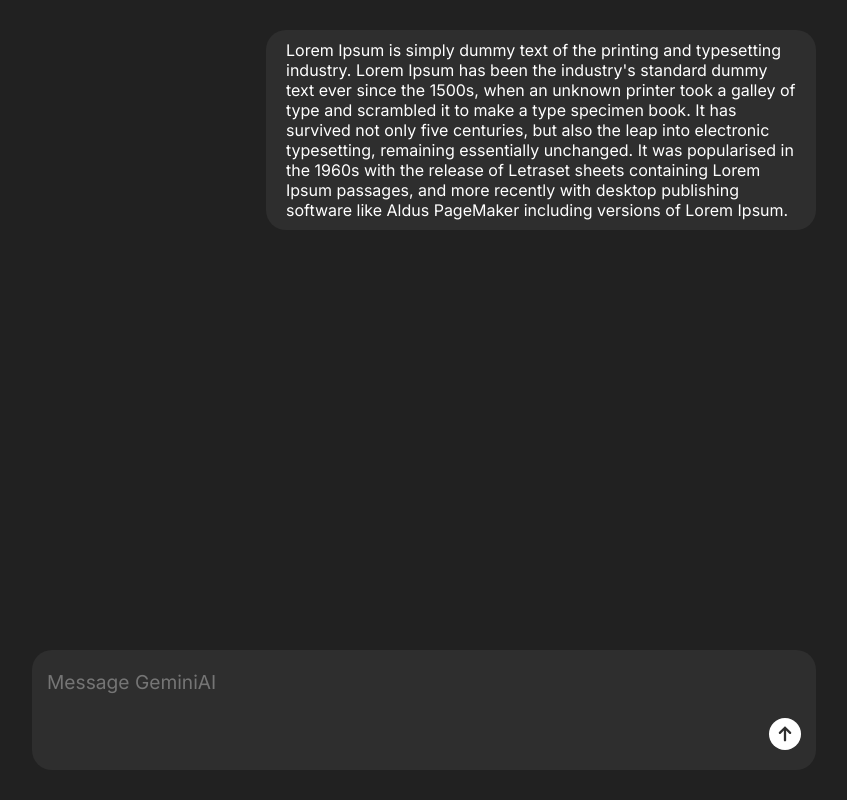
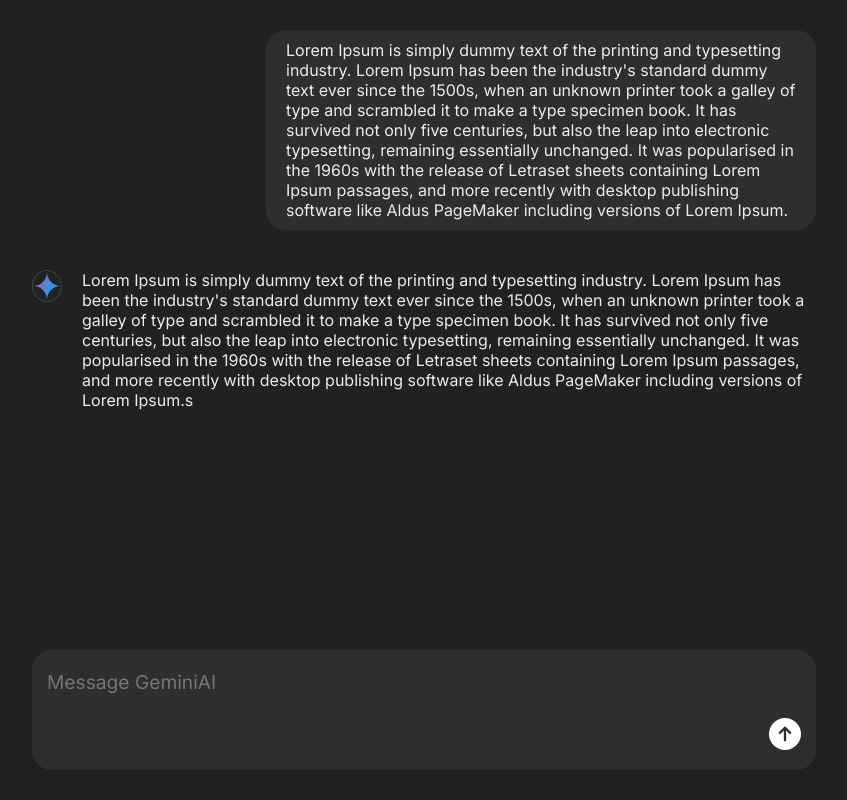
Before and after one commit to vrezhMik/gemini_live_chat, a React (Create React App) app in the folder client/: page / in a window 1280 px wide. Shown: the whole page, without its empty margins (366-1213 px from the left). Built offline with nearby package versions, Linux system fonts and the light colour scheme.

Commit message:
server message

```diff
--- a/client/src/components/ClientMessage/ClientMessage.module.scss
+++ b/client/src/components/ClientMessage/ClientMessage.module.scss
@@ -2,11 +2,11 @@
   width: 100%;
   display: flex;
   justify-content: flex-end;
-  margin-bottom: 20px;
+  margin-bottom: 40px;
 }
 .client-message {
   padding: 10px 20px;
-  color: #fff;
+  color: #ececec;
   background-color: #2e2e2e;
   width: fit-content;
   border-radius: 20px;
--- a/client/src/components/MessagesContainer/messagesContainer.component.tsx
+++ b/client/src/components/MessagesContainer/messagesContainer.component.tsx
@@ -1,10 +1,12 @@
 import ClientMessage from "../ClientMessage/clientMessage.component";
+import ServerMessage from "../ServerMessage/serverMessage.component";
 import styles from "./MessagesContainer.module.scss";
 
 export default function MessagesContainer() {
   return (
     <div className={styles.messages}>
       <ClientMessage />
+      <ServerMessage />
     </div>
   );
 }
--- /dev/null
+++ b/client/src/components/ServerMessage/ServerMessage.module.scss
@@ -0,0 +1,18 @@
+.server-message {
+  display: flex;
+  margin-bottom: 40px;
+  column-gap: 20px;
+  &-bot-logo {
+    display: flex;
+    justify-content: center;
+    align-items: center;
+    height: 32px;
+    width: 32px;
+    border: 0.1px solid #424242;
+    background-color: none;
+    border-radius: 50%;
+  }
+  &-content {
+    color: #ececec;
+  }
+}
--- /dev/null
+++ b/client/src/components/ServerMessage/serverMessage.component.tsx
@@ -0,0 +1,46 @@
+import styles from "./ServerMessage.module.scss";
+export default function ServerMessage() {
+  return (
+    <article className={styles["server-message"]}>
+      <div className={styles["server-message-bot-logo"]}>
+        <svg
+          width="28"
+          height="28"
+          viewBox="0 0 28 28"
+          fill="none"
+          xmlns="http://www.w3.org/2000/svg"
+        >
+          <path
+            d="M14 28C14 26.0633 13.6267 24.2433 12.88 22.54C12.1567 20.8367 11.165 19.355 9.905 18.095C8.645 16.835 7.16333 15.8433 5.46 15.12C3.75667 14.3733 1.93667 14 0 14C1.93667 14 3.75667 13.6383 5.46 12.915C7.16333 12.1683 8.645 11.165 9.905 9.905C11.165 8.645 12.1567 7.16333 12.88 5.46C13.6267 3.75667 14 1.93667 14 0C14 1.93667 14.3617 3.75667 15.085 5.46C15.8317 7.16333 16.835 8.645 18.095 9.905C19.355 11.165 20.8367 12.1683 22.54 12.915C24.2433 13.6383 26.0633 14 28 14C26.0633 14 24.2433 14.3733 22.54 15.12C20.8367 15.8433 19.355 16.835 18.095 18.095C16.835 19.355 15.8317 20.8367 15.085 22.54C14.3617 24.2433 14 26.0633 14 28Z"
+            fill="url(#paint0_radial_16771_53212)"
+          />
+          <defs>
+            <radialGradient
+              id="paint0_radial_16771_53212"
+              cx="0"
+              cy="0"
+              r="1"
+              gradientUnits="userSpaceOnUse"
+              gradientTransform="translate(2.77876 11.3795) rotate(18.6832) scale(29.8025 238.737)"
+            >
+              <stop offset="0.0671246" stop-color="#9168C0" />
+              <stop offset="0.342551" stop-color="#5684D1" />
+              <stop offset="0.672076" stop-color="#1BA1E3" />
+            </radialGradient>
+          </defs>
+        </svg>
+      </div>
+      <div className={styles["server-message-content"]}>
+        Lorem Ipsum is simply dummy text of the printing and typesetting
+        industry. Lorem Ipsum has been the industry's standard dummy text ever
+        since the 1500s, when an unknown printer took a galley of type and
+        scrambled it to make a type specimen book. It has survived not only five
+        centuries, but also the leap into electronic typesetting, remaining
+        essentially unchanged. It was popularised in the 1960s with the release
+        of Letraset sheets containing Lorem Ipsum passages, and more recently
+        with desktop publishing software like Aldus PageMaker including versions
+        of Lorem Ipsum.s
+      </div>
+    </article>
+  );
+}
```
Also changed, not shown: client/public/gimini.svg (added).
